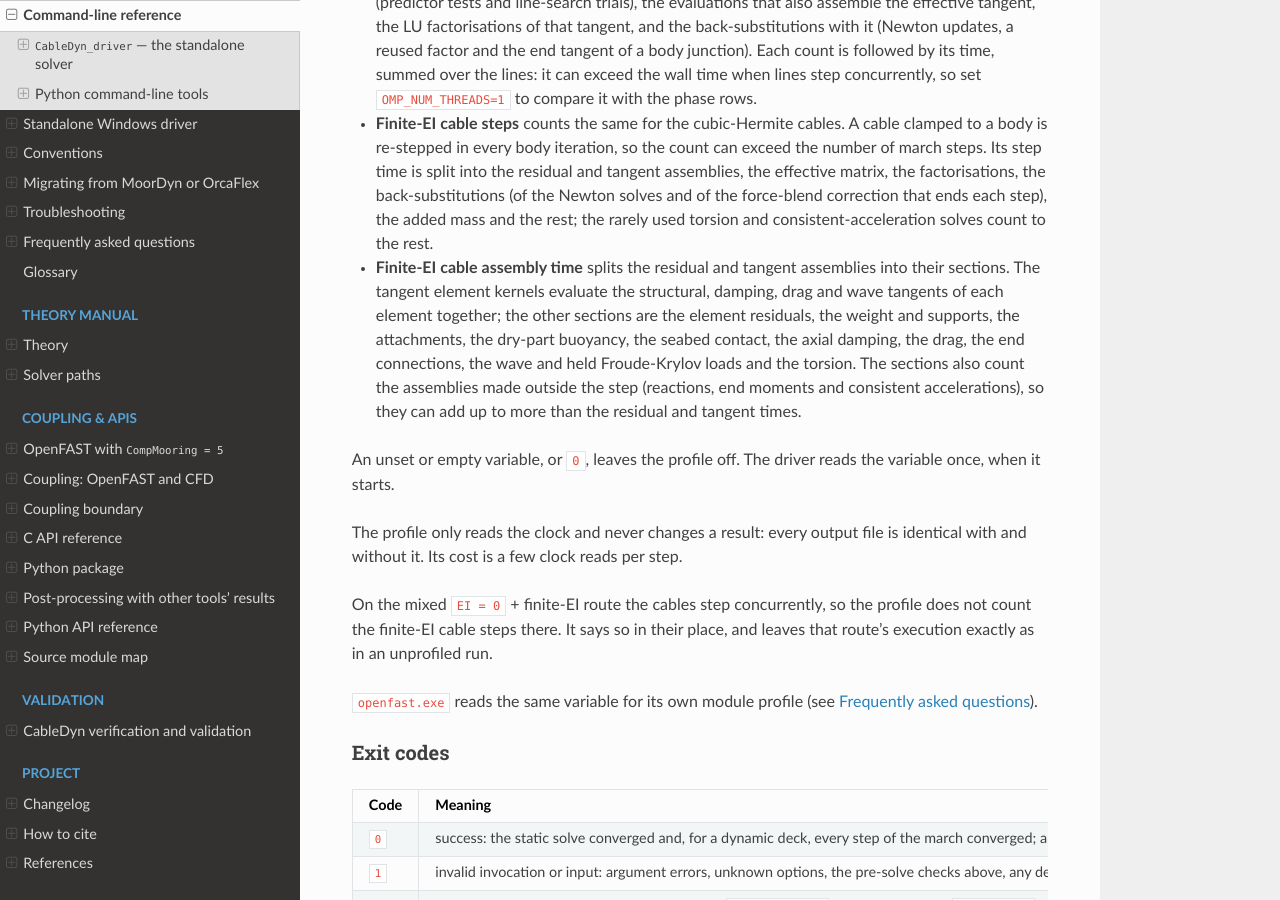
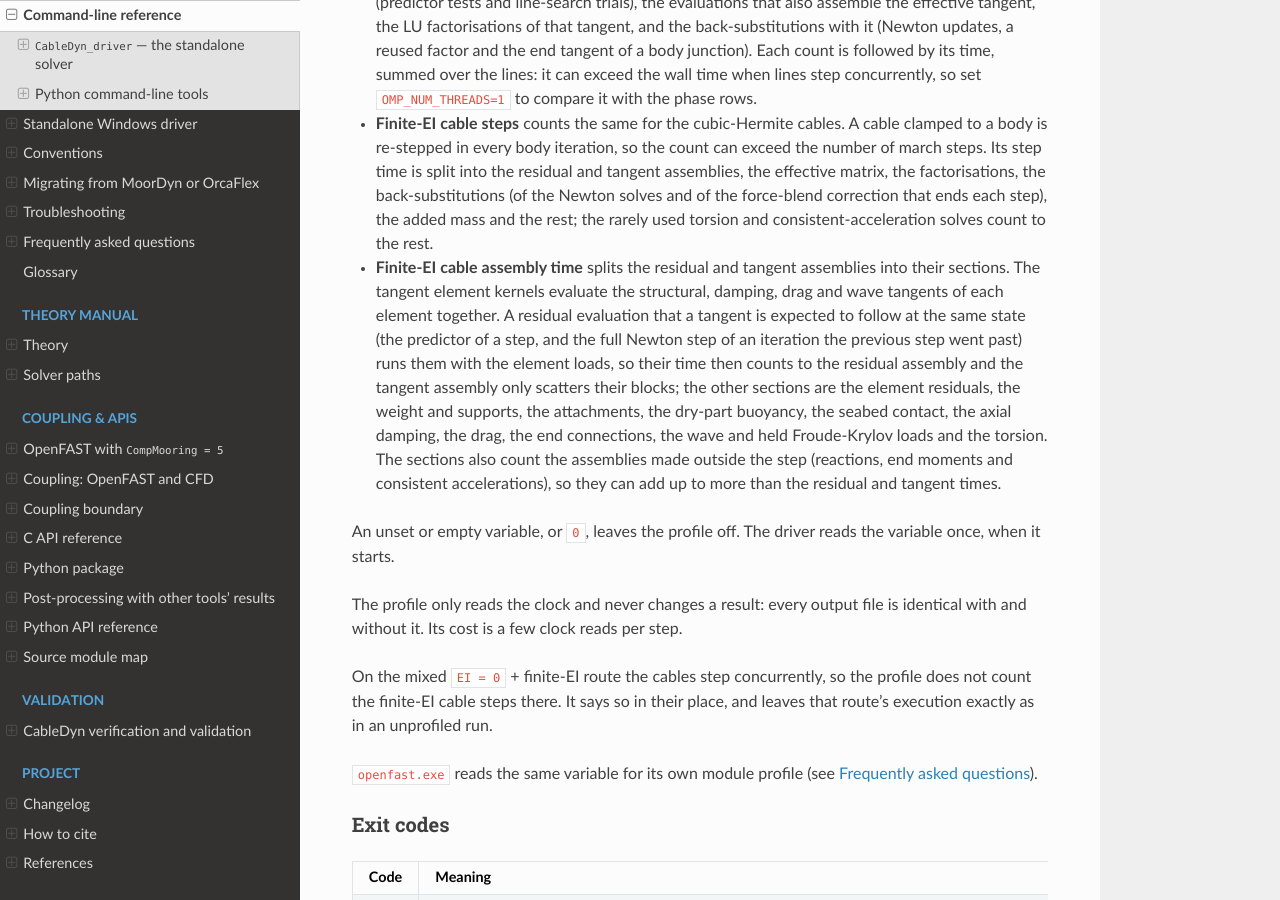
Before and after one commit to SMI-Lab-Inha/CableDyn, a Sphinx documentation site: the page built from doc/cli.rst, in a window 1280 px wide and 900 px high, scrolled down 3700 px. Built offline with Sphinx 7.4.7 and the Read the Docs theme 3.1.0, drawn with Linux system fonts in a browser that asks for light colours.

Commit message:
perf(hermite): evaluate each element kernel once for load and tangent (bit-identical) (#119)
Signed-off-by: Jae Hoon Seo <jaehoon.seo@inha.ac.kr>

```diff
--- a/doc/cli.rst
+++ b/doc/cli.rst
@@ -208,7 +208,11 @@ The counts follow the march:
   torsion and consistent-acceleration solves count to the rest.
 * **Finite-EI cable assembly time** splits the residual and tangent assemblies into their
   sections. The tangent element kernels evaluate the structural, damping, drag and wave
-  tangents of each element together; the other sections are the element residuals, the weight
+  tangents of each element together. A residual evaluation that a tangent is expected to follow
+  at the same state (the predictor of a step, and the full Newton step of an iteration the
+  previous step went past) runs them with the element loads, so their time then counts to the
+  residual assembly and the tangent assembly only scatters their blocks; the other sections
+  are the element residuals, the weight
   and supports, the attachments, the dry-part buoyancy, the seabed contact, the axial damping,
   the drag, the end connections, the wave and held Froude-Krylov loads and the torsion. The
   sections also count the assemblies made outside the step (reactions, end moments and
```
Also changed, not shown: 1 other file.
